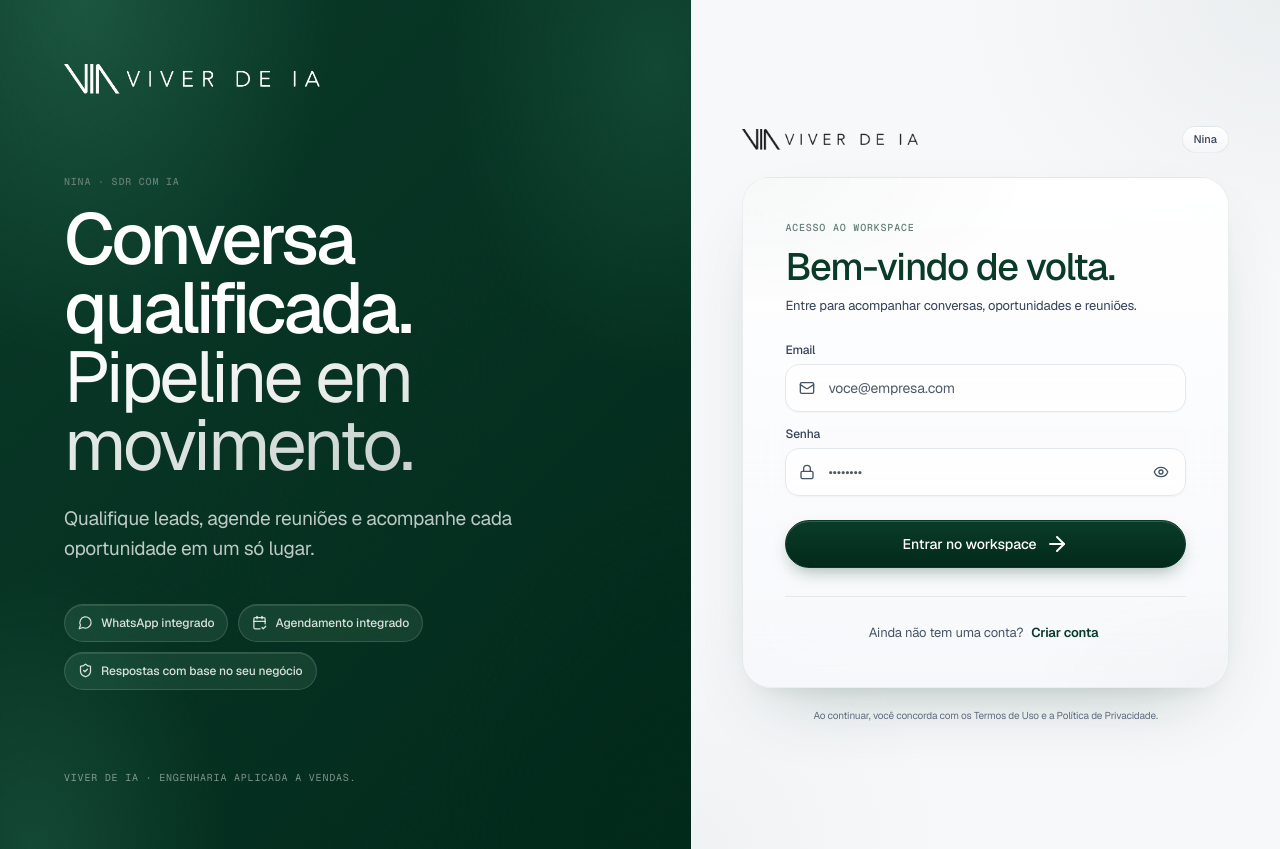
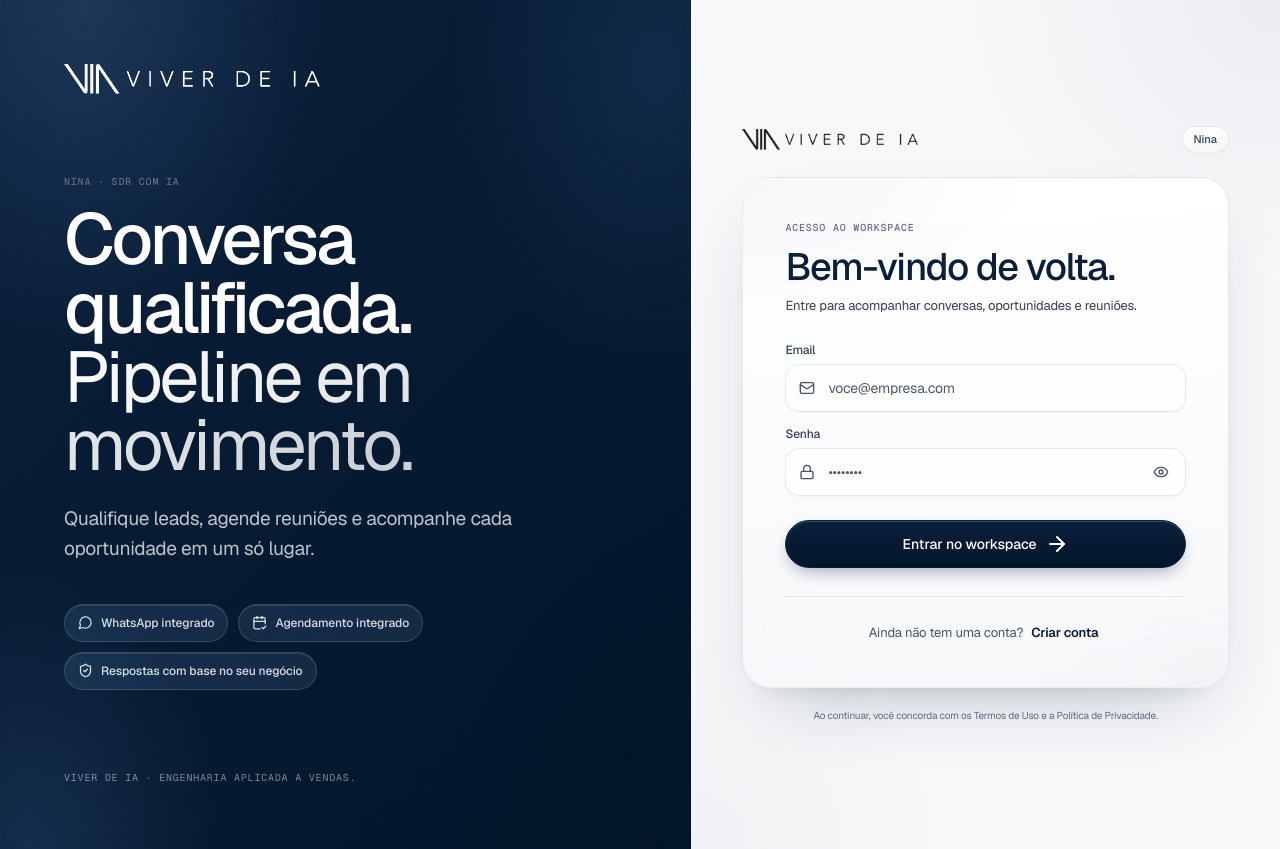
Before and after one commit to MindOpsTeam/remix-of-nina-zernio-original, a React (Vite) app: page /auth in a window 1280 px wide. Built offline with nearby package versions, Linux system fonts and the light colour scheme.

Commit message:
Reverted to commit 5e0f50a584d603c1df9e5ba840ba7dd3d80f3c06

```diff
--- a/src/components/Sidebar.css
+++ b/src/components/Sidebar.css
@@ -153,7 +153,7 @@
 
 .app-sidebar-toggle {
   border-color: rgba(255, 255, 255, 0.14);
-  background: rgba(10, 59, 41, 0.88);
+  background: rgba(10, 31, 59, 0.88);
   backdrop-filter: var(--via-glass-blur-bar);
   -webkit-backdrop-filter: var(--via-glass-blur-bar);
   box-shadow:
--- a/src/index.css
+++ b/src/index.css
@@ -1,22 +1,16 @@
 /*
- * Viver de IA · Design System v0.6.1 · EDIÇÃO VERDE
+ * Viver de IA · Design System v0.6.1
  * =============================================================
  * A fonte de verdade das cores é src/styles/via-tokens.css — cópia literal
  * de src/styles/tokens.css do reference site (rafaelmilagre7/viver-de-ia-ds).
  * Atualizar o DS = recopiar aquele arquivo. Nada de editar tokens lá dentro.
  *
- * A marca trocou a família azul-navy por verde profundo. Para manter os três
- * arquivos canônicos intactos (checksum), o override completo da família
- * navy→verde vive na seção 1.5 deste arquivo, SEMPRE depois dos @imports —
- * regras fora de @layer valem mais que as dos arquivos canônicos.
- *
- * Este arquivo faz quatro coisas, nesta ordem:
+ * Este arquivo faz três coisas, nesta ordem:
  *   1. PONTE   · traduz os tokens --via-* (hex/rgba) para o contrato do
  *                shadcn/Tailwind (canais HSL crus), preservando os
  *                modificadores de opacidade (bg-primary/10, bg-card/50…).
  *                Sem os canais crus, `hsl(var(--x) / 0.1)` não compila e
  *                todo fundo translúcido do app morre.
- *   1.5 OVERRIDE · família navy/azul → verde profundo (hex + rgba + mesh).
  *   2. BASE    · reaplica as regras de elemento do DS que o preflight do
  *                Tailwind zera (body, headings, links).
  *   3. APP     · o que um dashboard precisa e um site editorial não:
@@ -38,9 +32,9 @@
 
 /* =============================================================
    1 · PONTE DE TOKENS · --via-* → contrato shadcn (HSL cru)
-   Canais HSL recoloridos: matizes azuis (h 212–223) → verdes
-   (h ~158), mesma luz/saturação. Destructive (coral) e success
-   mantidos — já eram da paleta correta.
+   Os valores abaixo são os hex canônicos do DS convertidos para
+   canais HSL. Cada linha traz o token VIA de origem no comentário:
+   se o DS mudar, a origem diz o que reconverter.
    ============================================================= */
 @layer base {
   :root {
@@ -51,25 +45,25 @@
     --via-font-mono: 'Geist Mono Variable', 'Geist Mono', ui-monospace, monospace;
 
     --background: 0 0% 100%; /* --via-bg · white */
-    --foreground: 158 66% 13.5%; /* --via-text-primary · verde-navy #0A3B29 (espelho do navy) */
+    --foreground: 214 71% 13.5%; /* --via-text-primary · navy #0A1F3B */
     --card: 0 0% 100%; /* --via-surface */
-    --card-foreground: 158 66% 13.5%;
+    --card-foreground: 214 71% 13.5%;
     --popover: 0 0% 100%; /* --via-surface-elev */
-    --popover-foreground: 158 66% 13.5%;
-    --primary: 158 66% 13.5%; /* --via-navy · única cor de marca */
+    --popover-foreground: 214 71% 13.5%;
+    --primary: 214 71% 13.5%; /* --via-navy · única cor de marca */
     --primary-foreground: 0 0% 100%;
-    --secondary: 160 20% 97.5%; /* --via-gray-50 */
-    --secondary-foreground: 162 20% 26.7%; /* --via-gray-700 */
-    --muted: 160 17% 95.1%; /* --via-gray-100 */
-    --muted-foreground: 162 13% 36.5%; /* --via-text-muted */
+    --secondary: 220 23.1% 97.5%; /* --via-gray-50 #F7F8FA */
+    --secondary-foreground: 218 23.5% 26.7%; /* --via-gray-700 */
+    --muted: 216 20% 95.1%; /* --via-gray-100 #F0F2F5 */
+    --muted-foreground: 219 15.1% 36.5%; /* --via-text-muted #4F596B */
     /* Quarto degrau da escala de texto. Existe para que de-ênfase seja feita
        por COR, não por opacity — opacity compõe com o fundo e derruba o
        contraste. Vale o --via-text-soft e NÃO o --via-text-faint: o faint
        (gray-400) rende 2.58:1 sobre branco, reprovado em AA para texto e
        até para ícone essencial. O soft mantém a hierarquia e passa (5.21:1). */
-    --faint: 162 11% 44.5%; /* --via-text-soft */
-    --accent: 160 15% 91%; /* --via-gray-200 */
-    --accent-foreground: 158 66% 13.5%;
+    --faint: 219 12.8% 44.5%; /* --via-text-soft #636D80 */
+    --accent: 218 17.4% 91%; /* --via-gray-200 #E4E7EC */
+    --accent-foreground: 214 71% 13.5%;
     /* Coral e success levam meio ponto de luminosidade a menos que o hex
        canônico (54.1→53.6 e 33.1→32.1). Motivo: no DS eles pintam superfície
        e bolinha de presença; aqui viram TEXTO de status, e nos valores
@@ -79,32 +73,32 @@
     --destructive-foreground: 0 0% 100%;
     --success: 154 63.3% 32.1%; /* --via-success #1F8A5B · presença/estado ok */
     --success-foreground: 0 0% 100%;
-    --border: 160 15% 91%; /* --via-border-hairline · gray-200 */
-    --input: 160 14% 84.1%; /* --via-gray-300 */
-    --ring: 158 52% 24.5%; /* --via-blue · verde médio #1E5F47 */
+    --border: 218 17.4% 91%; /* --via-border-hairline · gray-200 */
+    --input: 217 16% 84.1%; /* --via-gray-300 */
+    --ring: 214 52% 24.5%; /* --via-blue #1E3A5F */
 
     /* Raio: componentes shadcn que leem --radius direto (sidebar) pegam o
        mesmo valor de `rounded-lg`, que o tailwind.config aponta pro md do
        DS — o degrau de botão/input/card pequeno. */
     --radius: var(--via-radius-md); /* 14px */
 
-    /* Sidebar · verde-navy sólido nos dois temas (a marca de pé no chrome) */
-    --sidebar-background: 158 66% 13.5%; /* --via-navy */
-    --sidebar-foreground: 160 14% 84.1%; /* --via-gray-300 */
+    /* Sidebar · navy sólido nos dois temas (a marca de pé no chrome) */
+    --sidebar-background: 214 71% 13.5%; /* --via-navy */
+    --sidebar-foreground: 217 16% 84.1%; /* --via-gray-300 */
     --sidebar-primary: 0 0% 100%;
-    --sidebar-primary-foreground: 158 66% 13.5%;
-    --sidebar-accent: 158 44.7% 29.8%; /* --via-blue-soft */
+    --sidebar-primary-foreground: 214 71% 13.5%;
+    --sidebar-accent: 212 44.7% 29.8%; /* --via-blue-soft */
     --sidebar-accent-foreground: 0 0% 100%;
-    --sidebar-border: 158 52% 24.5%; /* --via-blue */
-    --sidebar-ring: 158 27.8% 66.9%;
+    --sidebar-border: 214 52% 24.5%; /* --via-blue */
+    --sidebar-ring: 213 27.8% 66.9%;
 
     /* Data-viz · rampa monocromática do DS (--via-chart-1..5).
        Regra da casa: 3+ séries NÃO ganham cor nova — usar small multiples. */
-    --chart-1: 158 66% 13.5%;
-    --chart-2: 158 40.7% 33.7%;
-    --chart-3: 158 25.4% 49.4%;
-    --chart-4: 158 27.8% 66.9%;
-    --chart-5: 158 26.9% 81.8%;
+    --chart-1: 214 71% 13.5%;
+    --chart-2: 213 40.7% 33.7%;
+    --chart-3: 213 25.4% 49.4%;
+    --chart-4: 213 27.8% 66.9%;
+    --chart-5: 214 26.9% 81.8%;
 
     /* Profundidade do produto. O DS canônico é white-first, mas o vidro só
        aparece quando existe contraste atrás dele. Estes aliases não mudam
@@ -130,169 +124,52 @@
      resolve por [data-theme], o Tailwind por .dark — e o app usa os dois. */
   :root[data-theme='dark'],
   .dark {
-    --background: 158 40% 8%; /* --via-bg · warm dark esverdeado */
-    --foreground: 158 20% 96.9%; /* --via-text-primary #F4FAF6 */
-    --card: 158 38% 13%; /* --via-surface #142F25 */
-    --card-foreground: 158 20% 96.9%;
-    --popover: 158 36% 17.6%; /* --via-surface-elev #1C3E31 */
-    --popover-foreground: 158 20% 96.9%;
-    /* No escuro o verde-navy vira fundo, não destaque: primary sobe pra um
-       verde claro que passa AA como texto e como preenchimento. */
-    --primary: 158 30% 74.5%; /* rampa dark #A8D4BC */
-    --primary-foreground: 158 40% 8%;
-    --secondary: 158 40% 11%; /* --via-gray-50 dark #0F1F19 */
-    --secondary-foreground: 158 14% 84.1%;
-    --muted: 158 38% 15.9%; /* --via-gray-100 dark #18392D */
-    --muted-foreground: 158 15% 72.9%; /* --via-text-muted dark #AEC6BB */
-    --faint: 158 12% 66.1%; /* --via-text-faint dark · AA */
-    --accent: 158 36% 17.6%; /* --via-bg-3 */
-    --accent-foreground: 158 20% 96.9%;
+    --background: 220 48.8% 8.4%; /* --via-bg #0B1220 · warm dark */
+    --foreground: 220 37.5% 96.9%; /* --via-text-primary #F4F6FA */
+    --card: 221 43.3% 13.1%; /* --via-surface #131C30 */
+    --card-foreground: 220 37.5% 96.9%;
+    --popover: 220 40% 17.6%; /* --via-surface-elev #1B273F */
+    --popover-foreground: 220 37.5% 96.9%;
+    /* No escuro o navy vira fundo, não destaque: primary sobe pra um azul
+       claro que passa AA como texto e como preenchimento. */
+    --primary: 215 33.8% 74.5%; /* --via-chart-3 dark #A8BAD4 */
+    --primary-foreground: 220 48.8% 8.4%;
+    --secondary: 222 46.4% 11%; /* --via-gray-50 dark #0F1729 */
+    --secondary-foreground: 217 16% 84.1%;
+    --muted: 223 43.2% 15.9%; /* --via-gray-100 dark #17213A */
+    --muted-foreground: 215 17.4% 72.9%; /* --via-text-muted dark #AEB8C6 */
+    --faint: 218 14.5% 66.1%; /* --via-text-faint dark #9CA5B5 · 7.56:1, AA */
+    --accent: 220 40% 17.6%; /* --via-bg-3 */
+    --accent-foreground: 220 37.5% 96.9%;
     --destructive: 0 62.6% 75.9%; /* --via-coral-dark #E89B9B · clareia p/ legibilidade */
-    --destructive-foreground: 158 40% 8%;
+    --destructive-foreground: 220 48.8% 8.4%;
     /* O DS não redefine --via-success no escuro porque lá ele só pinta
        bolinha de presença. Aqui vira texto e ícone de estado, então
        clareia seguindo a mesma lógica de coral-dark/danger no dark. */
     --success: 154 48% 52%;
-    --success-foreground: 158 40% 8%;
-    --border: 158 36% 17.6%;
-    --input: 158 36% 22%;
-    --ring: 158 30% 74.5%;
+    --success-foreground: 220 48.8% 8.4%;
+    --border: 220 40% 17.6%;
+    --input: 220 40% 22%;
+    --ring: 215 33.8% 74.5%;
 
-    /* Sidebar mantém o verde escuro — um passo abaixo do canvas pra separar do conteúdo */
-    --sidebar-background: 158 40% 11%; /* --via-gray-50 dark */
-    --sidebar-foreground: 158 15% 72.9%;
-    --sidebar-primary: 158 30% 74.5%;
-    --sidebar-primary-foreground: 158 40% 8%;
-    --sidebar-accent: 158 36% 17.6%;
-    --sidebar-accent-foreground: 158 20% 96.9%;
-    --sidebar-border: 158 36% 17.6%;
-    --sidebar-ring: 158 30% 74.5%;
+    /* Sidebar mantém navy — um passo abaixo do canvas pra separar do conteúdo */
+    --sidebar-background: 222 46.4% 11%; /* --via-gray-50 dark */
+    --sidebar-foreground: 215 17.4% 72.9%;
+    --sidebar-primary: 215 33.8% 74.5%;
+    --sidebar-primary-foreground: 220 48.8% 8.4%;
+    --sidebar-accent: 220 40% 17.6%;
+    --sidebar-accent-foreground: 220 37.5% 96.9%;
+    --sidebar-border: 220 40% 17.6%;
+    --sidebar-ring: 215 33.8% 74.5%;
 
-    --chart-1: 158 30% 56.9%; /* --via-chart-* dark · rampa clara */
-    --chart-2: 158 32.6% 65.7%;
-    --chart-3: 158 30% 74.5%;
-    --chart-4: 158 33.3% 82.9%;
-    --chart-5: 158 37.8% 91.2%;
+    --chart-1: 214 31.8% 56.9%; /* --via-chart-* dark · rampa clara */
+    --chart-2: 215 32.6% 65.7%;
+    --chart-3: 215 33.8% 74.5%;
+    --chart-4: 215 33.3% 82.9%;
+    --chart-5: 215 37.8% 91.2%;
 
     --via-app-canvas:
       linear-gradient(180deg, var(--via-bg) 0%, var(--via-bg-2) 46%, var(--via-bg) 100%);
-  }
-}
-
-/* =============================================================
-   1.5 · OVERRIDE DE MARCA · azul-navy → verde profundo
-   =============================================================
-   Espelhos diretos dos hex canônicos do DS (mesma luz e
-   saturação, matiz ~158). Vivem FORA de @layer, depois dos
-   imports, pra valer sobre os três arquivos canônicos sem
-   editá-los. Pra voltar ao azul, basta remover esta seção.
-   ============================================================= */
-:root {
-  --via-navy:        #0A3B29;  /* era #0A1F3B · primary verde-navy */
-  --via-navy-deep:   #022A1B;  /* era #02162A */
-  --via-navy-darker: #01150D;  /* era #010B1A */
-  --via-blue:        #1E5F47;  /* era #1E3A5F · mid verde-escuro */
-  --via-blue-soft:   #2A6F56;  /* era #2A4A6E · hover/borda sobre navy */
-
-  --via-bg-soft: rgba(10, 59, 41, 0.025); /* era rgba(10, 59, 41, 0.025) */
-
-  /* Alphas da família navy · mesma escala, tinta verde */
-  --via-navy-80: rgba(10, 59, 41, 0.80);
-  --via-navy-60: rgba(10, 59, 41, 0.60);
-  --via-navy-40: rgba(10, 59, 41, 0.40);
-  --via-navy-30: rgba(10, 59, 41, 0.30);
-  --via-navy-25: rgba(10, 59, 41, 0.25);
-  --via-navy-22: rgba(10, 59, 41, 0.22);
-  --via-navy-20: rgba(10, 59, 41, 0.20);
-  --via-navy-18: rgba(10, 59, 41, 0.18);
-  --via-navy-16: rgba(10, 59, 41, 0.16);
-  --via-navy-14: rgba(10, 59, 41, 0.14);
-  --via-navy-12: rgba(10, 59, 41, 0.12);
-  --via-navy-10: rgba(10, 59, 41, 0.10);
-  --via-navy-08: rgba(10, 59, 41, 0.08);
-  --via-navy-06: rgba(10, 59, 41, 0.06);
-  --via-navy-05: rgba(10, 59, 41, 0.05);
-  --via-navy-04: rgba(10, 59, 41, 0.04);
-  --via-navy-03: rgba(10, 59, 41, 0.03);
-  --via-navy-02: rgba(10, 59, 41, 0.02);
-
-  /* Tinta de sombra no claro · era rgba(10, 59, 41, X) */
-  --via-shadow-ink-03: rgba(10, 59, 41, 0.03);
-  --via-shadow-ink-06: rgba(10, 59, 41, 0.06);
-  --via-shadow-ink-10: rgba(10, 59, 41, 0.10);
-  --via-shadow-ink-14: rgba(10, 59, 41, 0.14);
-  --via-shadow-ink-20: rgba(10, 59, 41, 0.20);
-  --via-shadow-ink-30: rgba(10, 59, 41, 0.30);
-  --via-shadow-ink-40: rgba(10, 59, 41, 0.40);
-  --via-shadow-ink-60: rgba(10, 59, 41, 0.60);
-
-  /* Glow navy → glow verde */
-  --via-glow-navy:
-    0 0 0 1px rgba(10, 59, 41, 0.05),
-    0 8px 24px rgba(10, 59, 41, 0.20),
-    0 16px 48px rgba(10, 59, 41, 0.14);
-  --via-glow-navy-strong:
-    0 0 0 1px rgba(10, 59, 41, 0.10),
-    0 16px 48px rgba(10, 59, 41, 0.30),
-    0 32px 80px rgba(10, 59, 41, 0.20);
-
-  /* Mesh light · era base cinza-azulada → cinza-esverdeada */
-  --via-mesh-light:
-    radial-gradient(ellipse 60% 70% at 12% 0%,  rgba(30, 95, 71, 0.28) 0%,  transparent 55%),
-    radial-gradient(ellipse 50% 60% at 95% 8%,  rgba(42, 111, 86, 0.22) 0%, transparent 55%),
-    radial-gradient(ellipse 70% 80% at 100% 100%, rgba(10, 59, 41, 0.30) 0%, transparent 55%),
-    radial-gradient(ellipse 50% 60% at 5% 100%, rgba(30, 95, 71, 0.18) 0%, transparent 55%),
-    linear-gradient(135deg, #CCDDD4 0%, #A7C0B4 100%);
-
-  /* Mesh navy (fundo dramático do login) · glow azul → glow verde */
-  --via-mesh-navy:
-    radial-gradient(ellipse 60% 70% at 12% 0%,  rgba(42, 111, 86, 0.55) 0%, transparent 60%),
-    radial-gradient(ellipse 50% 60% at 95% 8%,  rgba(30, 95, 71, 0.50)  0%, transparent 60%),
-    radial-gradient(ellipse 70% 80% at 100% 100%, rgba(2, 42, 27, 0.85) 0%, transparent 55%),
-    radial-gradient(ellipse 50% 60% at 5% 100%, rgba(42, 111, 86, 0.40) 0%, transparent 55%),
-    linear-gradient(135deg, #0A3B29 0%, #022A1B 100%);
-}
-
-/* Dark · surfaces azuladas → surfaces esverdeadas (espelhos diretos).
-   Os alphas navy no escuro já são rgba(white, X) e não mudam. */
-:root[data-theme='dark'],
-.dark {
-  --via-bg:           #0C1D17;  /* era #0B1220 */
-  --via-bg-2:         #142F25;  /* era #131C30 */
-  --via-bg-3:         #1C3E31;  /* era #1B273F */
-  --via-surface:      #142F25;
-  --via-surface-elev: #1C3E31;
-  --via-gray-50:      #0F241C;  /* era #0F1729 */
-  --via-gray-100:     #18392D;  /* era #17213A */
-  --via-stage-soft:   #1C3E31;  /* era #1B273F */
-  --via-stage-1:      #142F25;  /* era #131C30 */
-  --via-stage-2:      #0C1D17;  /* era #0B1220 */
-
-  --via-text-primary: #F4FAF6;  /* era #F4F6FA */
-  --via-text-body:    #D0DDD6;  /* era #D0D5DD */
-  --via-text-muted:   #AEC6BB;  /* era #AEB8C6 */
-  --via-text-faint:   #9CB5AB;  /* era #9CA5B5 */
-  --via-text:         #D0DDD6;
-  --via-text-soft:    #AEC6BB;
-  --via-ink-2:        #B4C9BF;  /* era #B4BBC9 */
-  --via-ink-3:        #AEC6BB;
-
-  /* Data-viz dark · rampa clara esverdeada */
-  --via-chart-1:     #6EB494;   /* era #6E8CB4 */
-  --via-chart-2:     #8BC4AA;   /* era #8BA3C4 */
-  --via-chart-3:     #A8D4BC;   /* era #A8BAD4 */
-  --via-chart-4:     #C5E2D2;   /* era #C5D1E2 */
-  --via-chart-5:     #E0F1E7;   /* era #E0E7F1 */
-  --via-chart-ink:   #9FD8BC;   /* era #9FBDE4 */
-  --via-chart-ink-2: #6EB494;
-}
-
-/* Fallback de dark do SO quando ainda não há tema explícito */
-@media (prefers-color-scheme: dark) {
-  :root:not([data-theme]) {
-    --via-bg:      #0C1D17;
-    --via-bg-2:    #142F25;
-    --via-surface: #142F25;
   }
 }
 
--- a/src/pages/Auth.css
+++ b/src/pages/Auth.css
@@ -155,10 +155,10 @@
   --via-text-body: var(--via-gray-700);
   --via-text-muted: var(--via-gray-600);
   --via-text-soft: var(--via-gray-500);
-  --via-border-soft: rgba(10, 59, 41, 0.08);
+  --via-border-soft: rgba(10, 31, 59, 0.08);
   --via-border-hairline: var(--via-gray-200);
   --via-edge-hi: rgba(255, 255, 255, 0.95);
-  --via-glass-ring: 1px solid rgba(10, 59, 41, 0.08);
+  --via-glass-ring: 1px solid rgba(10, 31, 59, 0.08);
   --via-glass-card: linear-gradient(
     180deg,
     rgba(255, 255, 255, 0.96) 0%,
--- a/src/styles/via-primitives.css
+++ b/src/styles/via-primitives.css
@@ -2,7 +2,7 @@
 
 .via-dialog-overlay {
   background:
-    radial-gradient(circle at 50% 30%, rgba(10, 59, 41, 0.42), rgba(10, 59, 41, 0.58));
+    radial-gradient(circle at 50% 30%, rgba(10, 31, 59, 0.42), rgba(10, 31, 59, 0.58));
   backdrop-filter: blur(10px) saturate(120%);
   -webkit-backdrop-filter: blur(10px) saturate(120%);
 }
```
